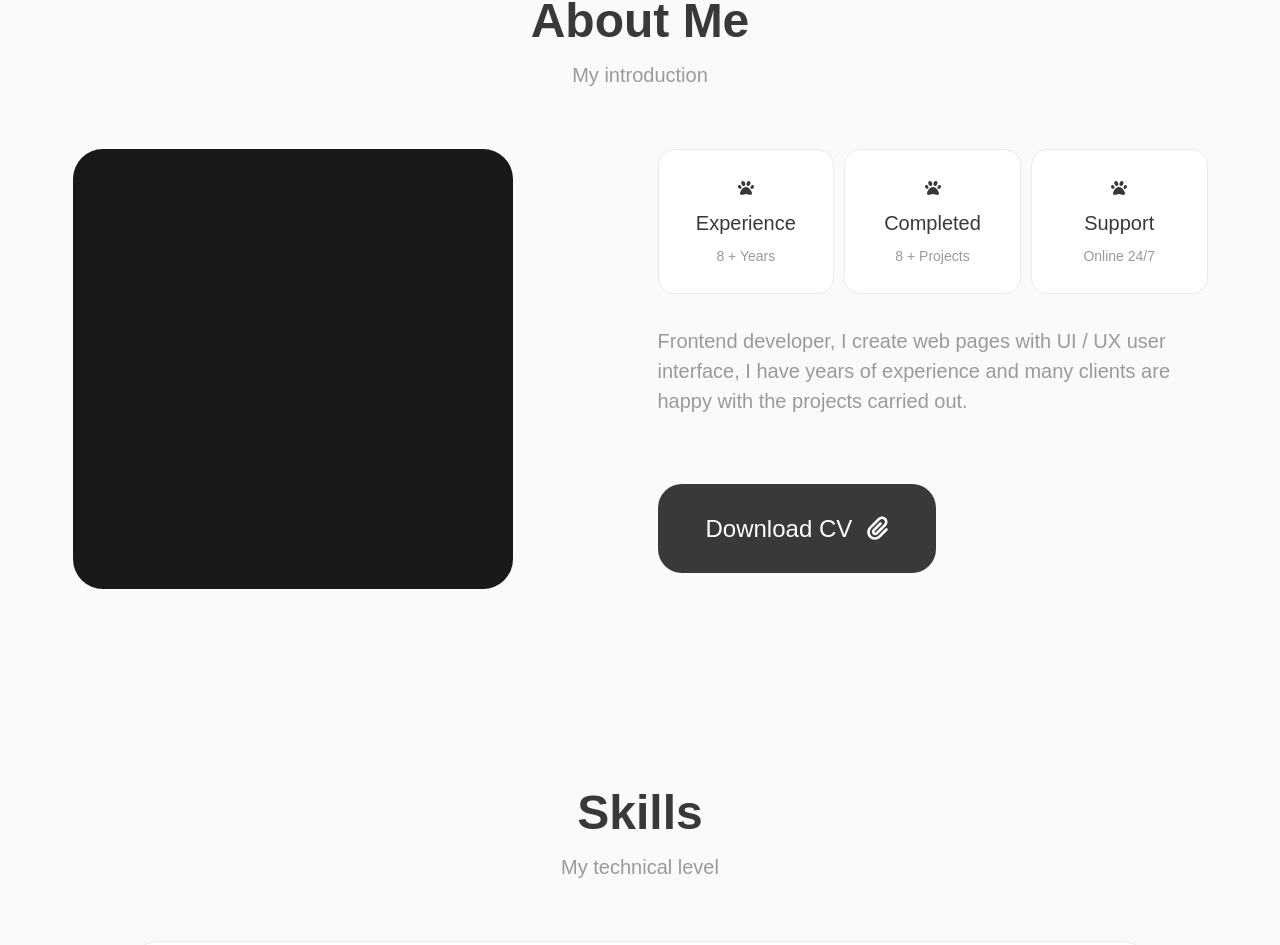
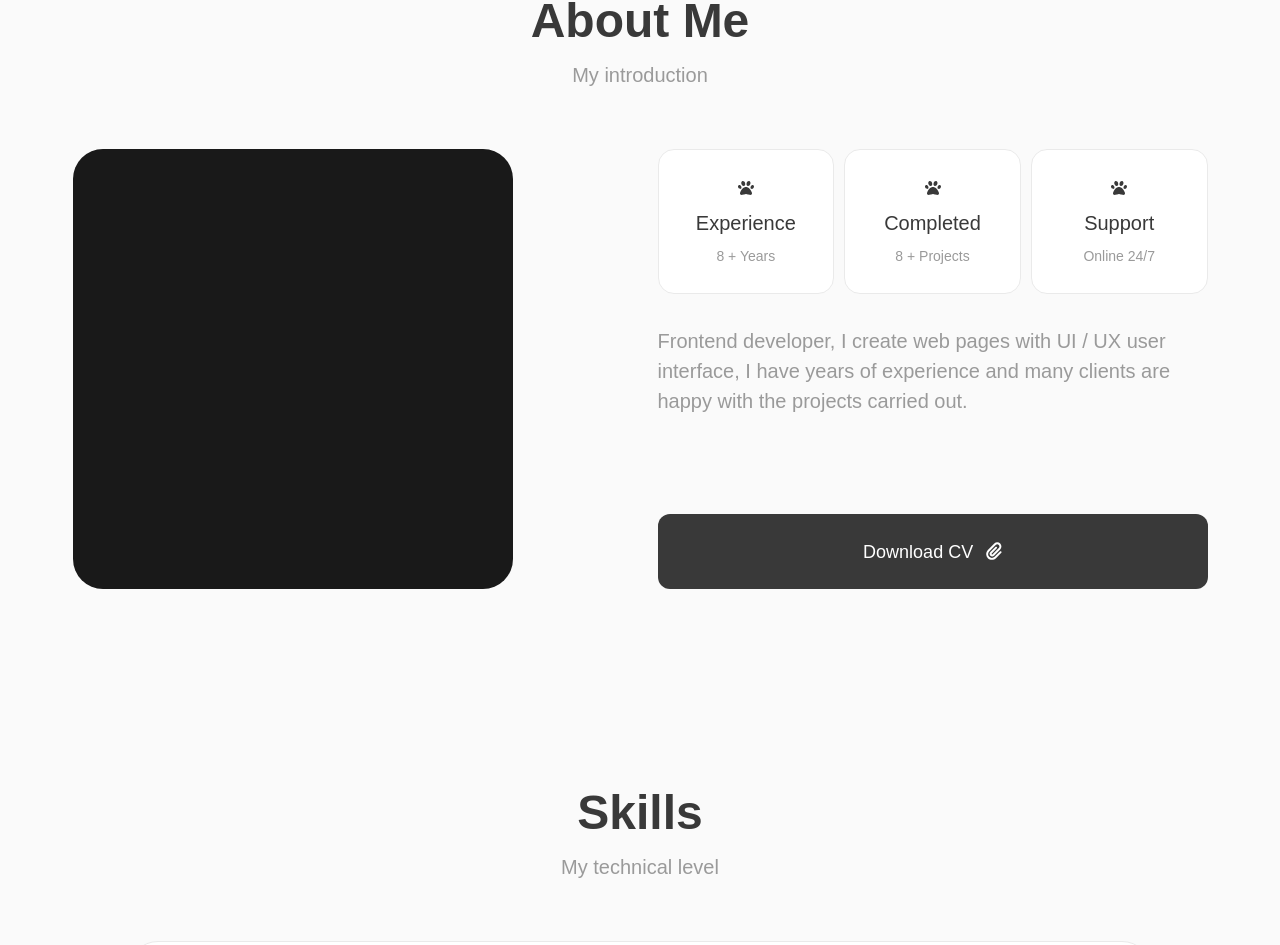
Before and after one commit to jangjihoon96/NextJsPortfolio, a Next.js app: page / in a window 1280 px wide. Shown: the part 1041-1986 px from the top of the page. Built offline with nearby package versions, Linux system fonts and the light colour scheme; a web font is replaced by a local one.

Commit message:
style: about 컴포넌트 디자인 수정

```diff
--- a/app/components/main/about/about.tsx
+++ b/app/components/main/about/about.tsx
@@ -46,6 +46,8 @@ const StyledAboutImage = styled.div`
   border-radius: 30px;
 `;
 const StyledAboutContents = styled.div`
+  display: flex;
+  flex-flow: column nowrap;
   width: 550px;
   height: 440px;
   p {
--- a/app/components/main/about/downloadButton.tsx
+++ b/app/components/main/about/downloadButton.tsx
@@ -19,18 +19,23 @@ export default function DownloadButton({
 
 const StyledDownloadButton = styled.a`
   display: inline-block;
-  padding: 2rem 3rem;
-  margin-top: 4.25rem;
+  align-self: flex-end;
+  box-sizing: border-box;
+  width: 100%;
   border: none;
+  margin-top: auto;
+  padding: 1.75rem 0;
   background-color: var(--dark);
-  font-size: var(--text-lg);
+  border-radius: 0.75rem;
+  font-weight: 500;
+  font-size: var(--text-sm);
+  text-align: center;
   color: var(--white);
-  border-radius: 1.5rem;
   cursor: pointer;
+  &:hover {
+    background-color: var(--black);
+  }
   .icon {
     margin-left: 0.5rem;
   }
-  &:hover {
-    background-color: var(--black);
-  }
 `;
```
